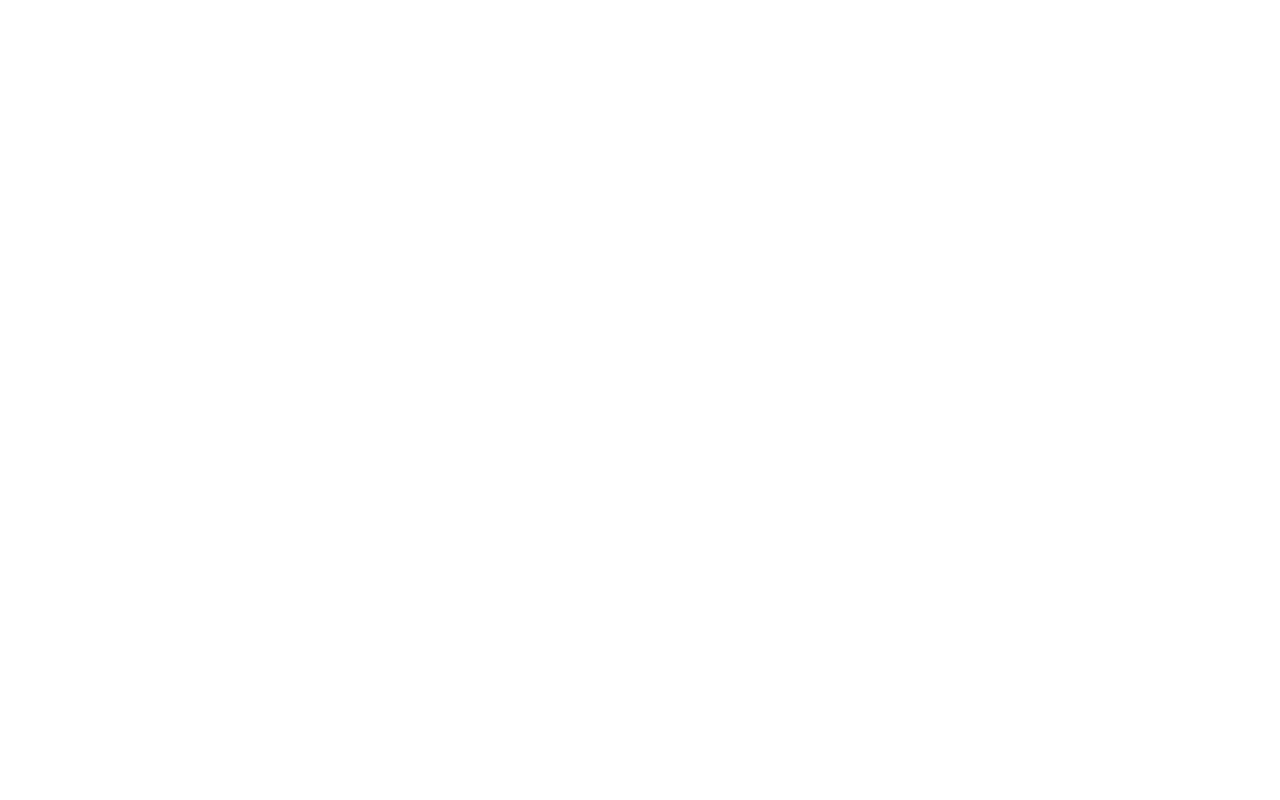
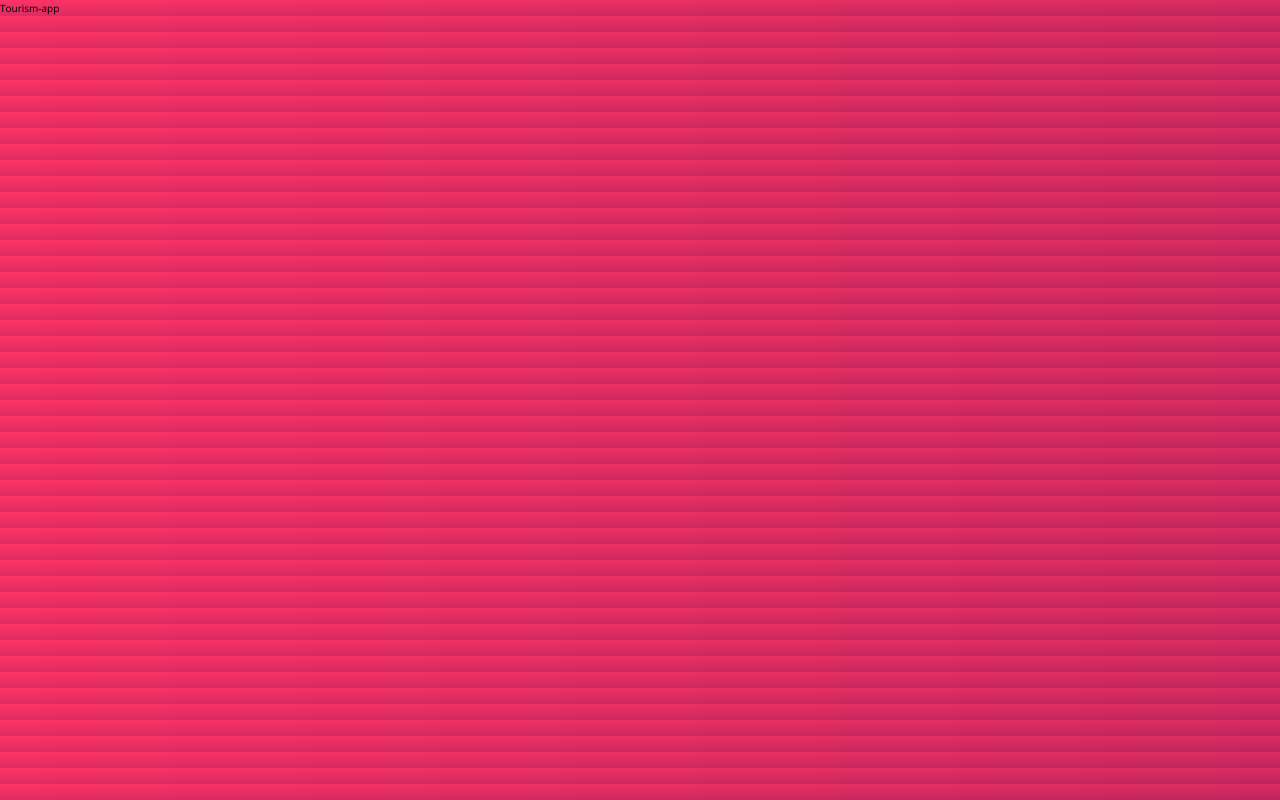
Before and after one commit to BradBones/tourism-site, a website: page index.html in a window 1280 px wide. Drawn offline with nearby package versions, Linux system fonts and the light colour scheme.

Commit message:
sass file structure

```diff
--- a/index.html
+++ b/index.html
@@ -11,6 +11,6 @@
         <title>trillo &mdash; Your all-in-one booking app</title>
     </head>
     <body>
-
+        Tourism-app
     </body>
 </html>
--- /dev/null
+++ b/sass/_base.scss
@@ -0,0 +1,49 @@
+/*
+COLORS
+
+Primary: #eb2f64
+Primary light: #FF3366
+Primary dark: #BA265D
+
+Grey light 1: #faf9f9
+Grey light 2: #f4f2f2
+Grey light 3: #f0eeee
+Grey light 4: #ccc
+
+Grey dark 1: #333
+Grey dark 2: #777
+Grey dark 3: #999
+
+*/
+
+// root psudoclass has the highest level, so global variables (custom properties) go in here and can be inherited by all children
+:root {
+    --color-primary: #eb2f64;
+    --color-primary-light: #FF3366;
+    --color-primary-dark: #BA265D;
+}
+
+
+* {
+    margin: 0;
+    padding: 0;
+}
+
+*,
+*::before,
+*::after {
+    box-sizing: inherit;
+}
+
+html {
+    box-sizing: border-box;
+    font-size: 62.5%; // 1rem = 10px, 10/16 = 62.5%
+}
+
+body {
+    font-family: 'Open Sans', sans-serif;
+    font-weight: 400;
+    line-height: 1.6;
+    background-image: linear-gradient(to right bottom, var(--color-primary-light), var(--color-primary-dark));
+    background-size: cover;
+}
--- a/sass/main.scss
+++ b/sass/main.scss
@@ -1,17 +1,3 @@
-/*
-COLORS
-
-Primary: #eb2f64
-Primary light: #FF3366
-Primary dark: #BA265D
-
-Grey light 1: #faf9f9
-Grey light 2: #f4f2f2
-Grey light 3: #f0eeee
-Grey light 4: #ccc
-
-Grey dark 1: #333
-Grey dark 2: #777
-Grey dark 3: #999
-
-*/
+@import "base";
+@import "layout";
+@import "components";
```
Also changed, not shown: package.json (+4 -4 lines), css/style.css, sass/_components.scss (added), sass/_layout.scss (added).
